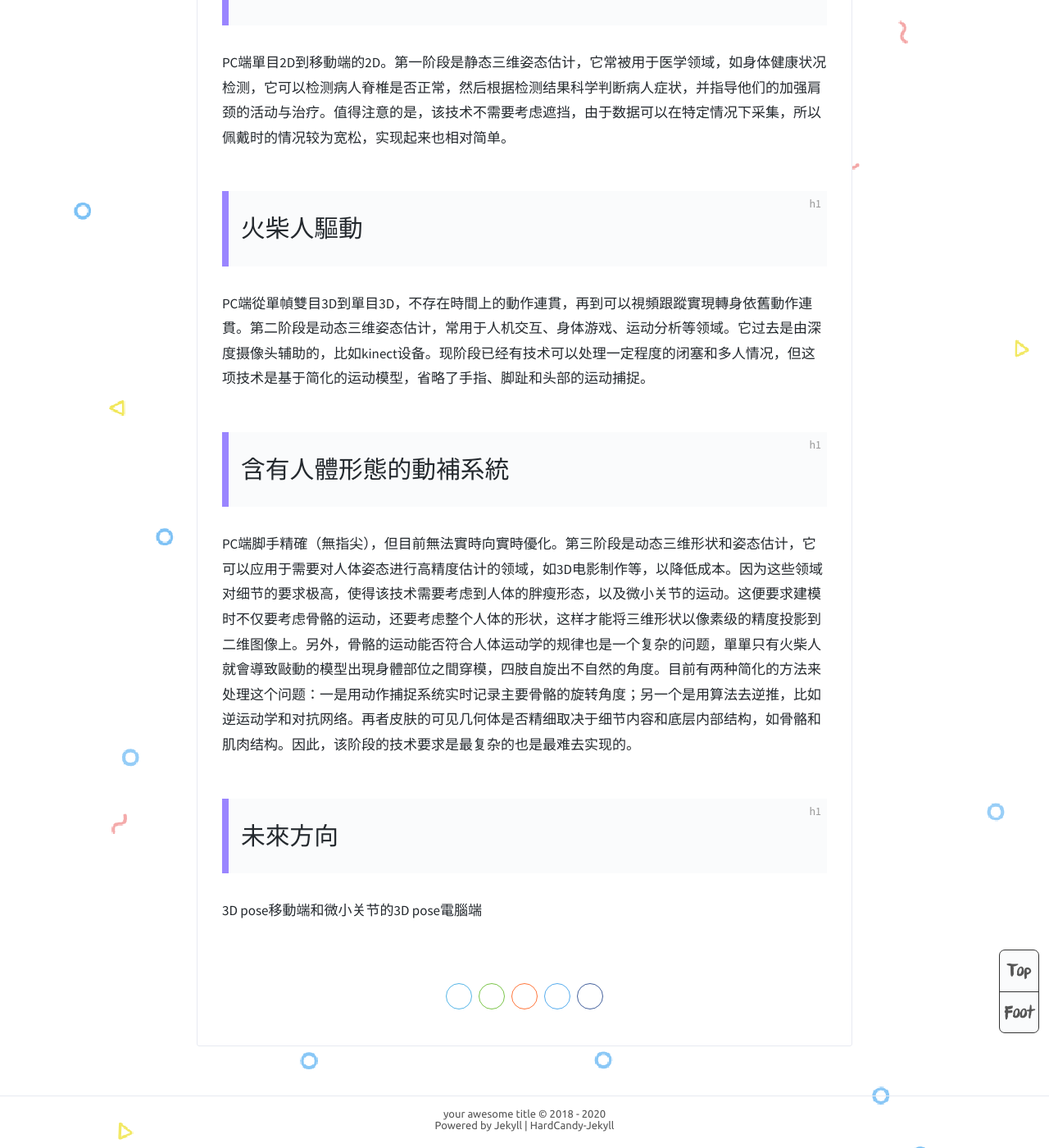
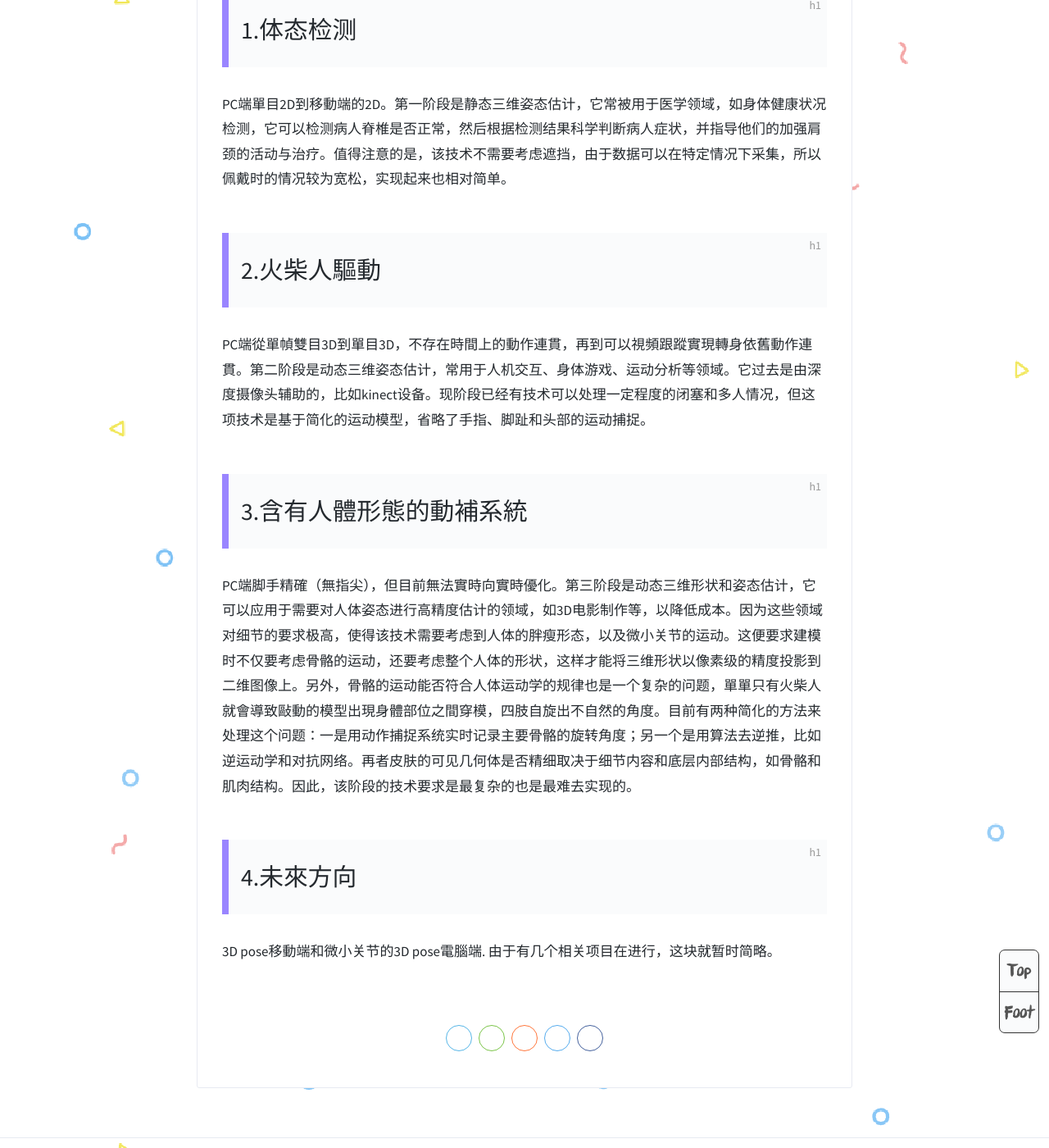
Before and after one commit to Hummmm/hummmm.github.io, a Jekyll site: the page built from _posts/2018-08-12-pose.md, in a window 1280 px wide and 1400 px high, scrolled down 2459 px. Shown: the whole window at 82% size. Built offline with Jekyll 4.4.1, drawn with Linux system fonts in a browser that asks for light colours; some web fonts are replaced; comment, search, counter and statistics services are not loaded.

Commit message:
Update 2018-08-12-pose.md

```diff
--- a/_posts/2018-08-12-pose.md
+++ b/_posts/2018-08-12-pose.md
@@ -27,6 +27,7 @@ Simon, T., Joo, H., Matthews, I., & Sheikh, Y. (2017). Hand keypoint detection i
 
 Wei, S.-E., Ramakrishna, V., Kanade, T., & Sheikh, Y. (2016). Convolutional pose machines. In Cvpr.
 
+现在总结一下这几年视觉动补的进展
 
 最近几年基于关节型角色的建模和动画制作被视为一项艰巨的任务，当角色具有真实的人类外观时尤是如此，因为人物角色的正确表达需要处理多个问题。
 
@@ -39,12 +40,12 @@ Wei, S.-E., Ramakrishna, V., Kanade, T., & Sheikh, Y. (2016). Convolutional pose
 最后，由于文化，个性，遗传等因素的影响，人类的运动行为有着巨大的差异，这又再一次加大了建模的难度。
 
 现阶段，创建逼真的人体形态和动作已被视为一项新的技术，其应用场景非常广泛。这项研究的短期目标是使这项技术能够应用于许多不同的领域，而长远目标则是开发一套符合电影制作要求的单目/双目运动捕捉系统。这些需求被定义为捕捉包括面部和身体在内的完整运动。而目前的技术主要关注的是基本的骨骼从正面的运动，而不是其他的运动（如手臂和脚的微妙旋转）。还有从侧面的姿态估计，以及当身体的某些部分没有被捕捉到时，如何猜测姿势。在目标实现上可以分三个阶段:
-# 体态检测
+# 1.体态检测
 PC端單目2D到移動端的2D。第一阶段是静态三维姿态估计，它常被用于医学领域，如身体健康状况检测，它可以检测病人脊椎是否正常，然后根据检测结果科学判断病人症状，并指导他们的加强肩颈的活动与治疗。值得注意的是，该技术不需要考虑遮挡，由于数据可以在特定情况下采集，所以佩戴时的情况较为宽松，实现起来也相对简单。
-# 火柴人驅動
+# 2.火柴人驅動
 PC端從單幀雙目3D到單目3D，不存在時間上的動作連貫，再到可以視頻跟蹤實現轉身依舊動作連貫。第二阶段是动态三维姿态估计，常用于人机交互、身体游戏、运动分析等领域。它过去是由深度摄像头辅助的，比如kinect设备。现阶段已经有技术可以处理一定程度的闭塞和多人情况，但这项技术是基于简化的运动模型，省略了手指、脚趾和头部的运动捕捉。
-# 含有人體形態的動補系統
+# 3.含有人體形態的動補系統
 
 PC端脚手精確（無指尖），但目前無法實時向實時優化。第三阶段是动态三维形状和姿态估计，它可以应用于需要对人体姿态进行高精度估计的领域，如3D电影制作等，以降低成本。因为这些领域对细节的要求极高，使得该技术需要考虑到人体的胖瘦形态，以及微小关节的运动。这便要求建模时不仅要考虑骨骼的运动，还要考虑整个人体的形状，这样才能将三维形状以像素级的精度投影到二维图像上。另外，骨骼的运动能否符合人体运动学的规律也是一个复杂的问题，單單只有火柴人就會導致敺動的模型出現身體部位之間穿模，四肢自旋出不自然的角度。目前有两种简化的方法来处理这个问题：一是用动作捕捉系统实时记录主要骨骼的旋转角度；另一个是用算法去逆推，比如逆运动学和对抗网络。再者皮肤的可见几何体是否精细取决于细节内容和底层内部结构，如骨骼和肌肉结构。因此，该阶段的技术要求是最复杂的也是最难去实现的。
-# 未來方向
-3D pose移動端和微小关节的3D pose電腦端
+# 4.未來方向
+3D pose移動端和微小关节的3D pose電腦端. 由于有几个相关项目在进行，这块就暂时简略。
```
